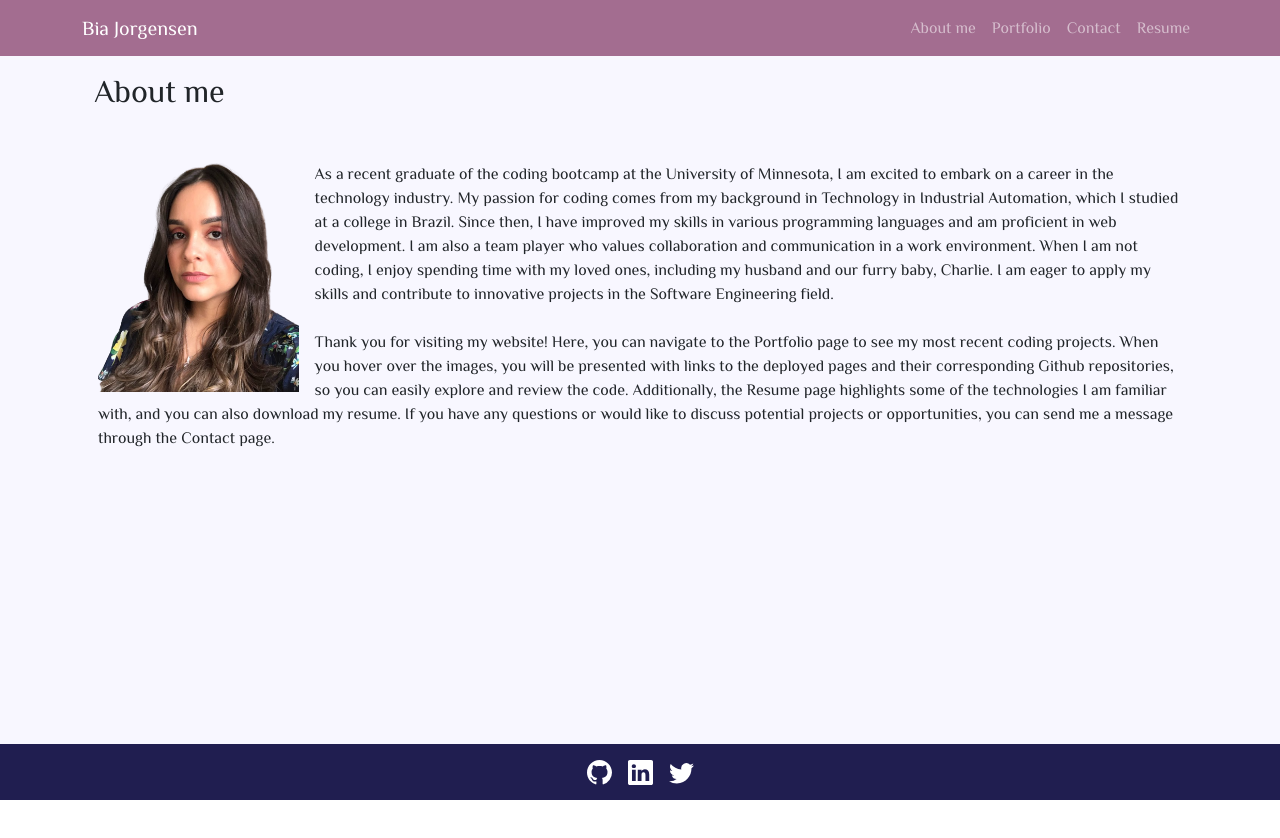
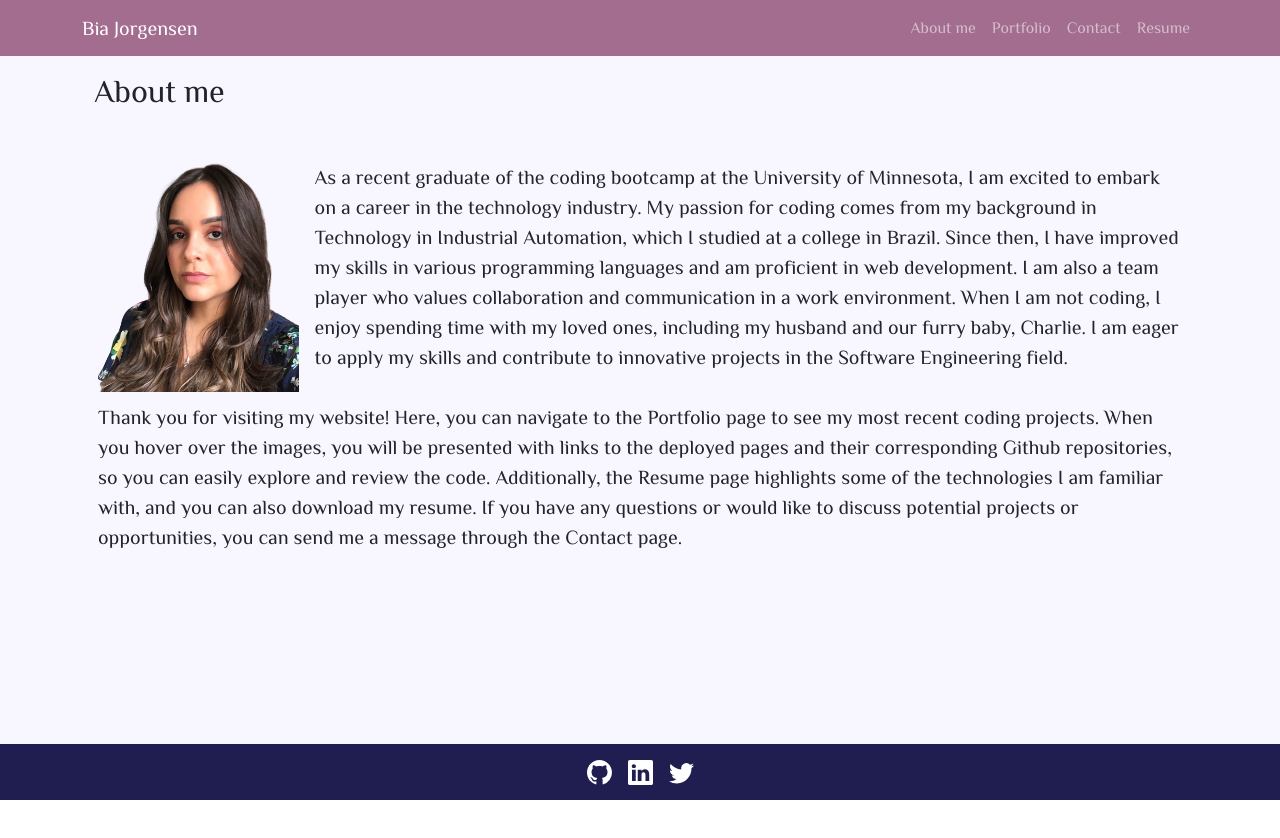
Before and after one commit to BiaJorgensen/bia-jorgensen-portfolio, a React (Create React App) app: page / in a window 1280 px wide. Shown: the top 838 px of the page. Built offline with nearby package versions, Linux system fonts and the light colour scheme.

Commit message:
Changed font size

```diff
--- a/src/styles/Aboutme.css
+++ b/src/styles/Aboutme.css
@@ -5,3 +5,7 @@
   float: left;
   margin-right: 1rem;
 }
+
+p {
+  font-size: 20px;
+}
--- a/src/styles/Resume.css
+++ b/src/styles/Resume.css
@@ -1,5 +1,6 @@
 li {
     list-style-type: circle;
+    font-size: 20px;
 }
 
 #download {
```
